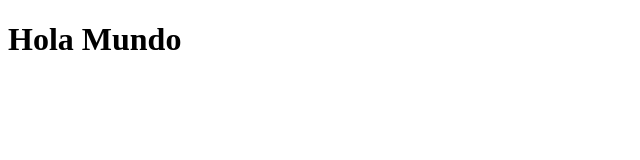
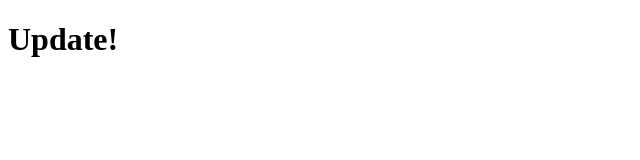
Before and after one commit to Marc-Morillo/proyecto, a plain HTML site: page index.html in a window 1280 px wide. Shown: the whole page, without its empty margins (0-640 px from the left). Drawn offline with Linux system fonts and the light colour scheme.

Commit message:
Update index.html

```diff
--- a/index.html
+++ b/index.html
@@ -7,6 +7,6 @@
     <title>Document</title>
 </head>
 <body>
-    <h1>Hola Mundo</h1>
+    <h1>Update!</h1>
 </body>
 </html>
```
